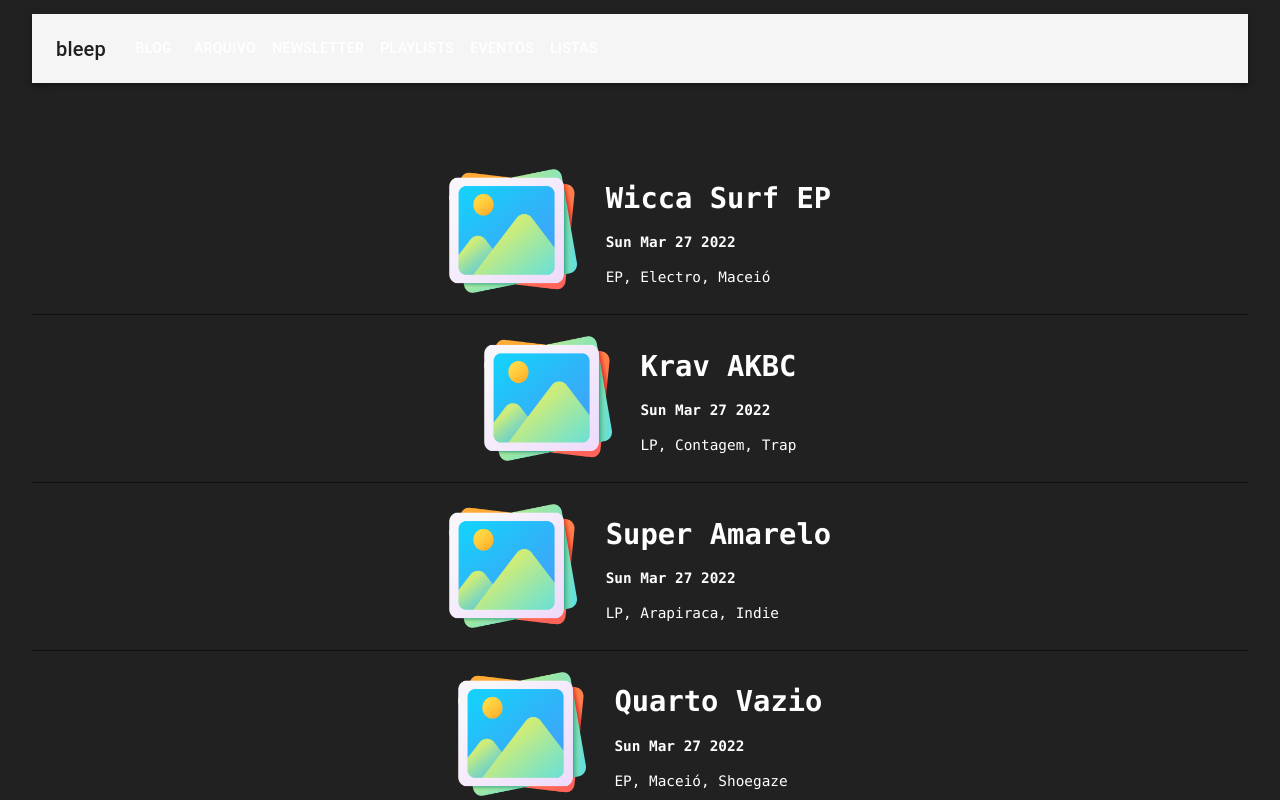
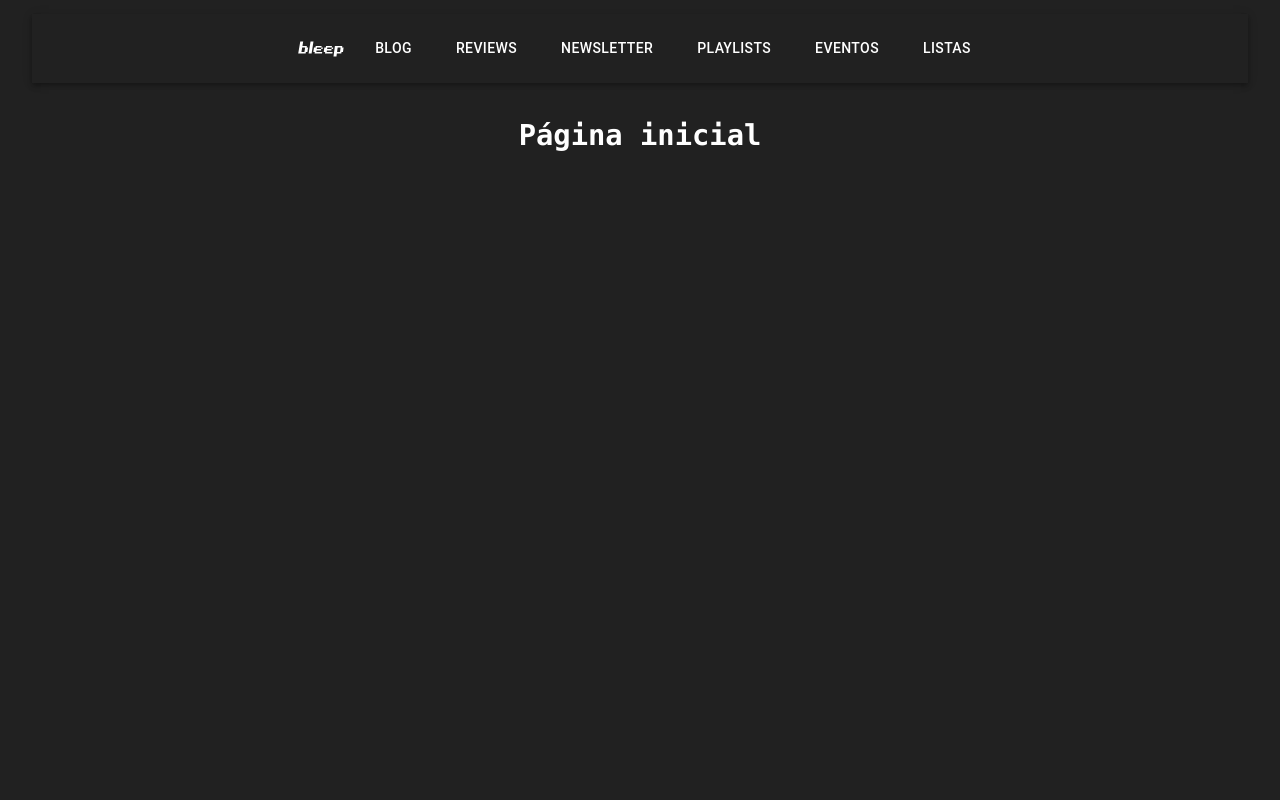
Before and after one commit to kayehol/bleep-v22, a Next.js app: page / in a window 1280 px wide. Shown: the top 800 px of the page. Built offline with nearby package versions, Linux system fonts and the light colour scheme.

Commit message:
add post, update on menu and ui

```diff
--- /dev/null
+++ b/components/Layout.jsx
@@ -0,0 +1,25 @@
+import Head from 'next/head';
+import MenuNavBar from '../components/MenuNavBar';
+
+import styles from '../styles/Home.module.css'
+
+export default function Layout({children}) {
+    return (
+        <div className={styles.container}>
+            <Head>
+                <title>Bleep News</title>
+                <meta name="description" content="Cobertura de arte e ensaios" />
+                <link rel="icon" href="/favicon.ico" />
+            </Head>
+            <header className={styles.header}>
+                <MenuNavBar />
+            </header>
+            <main className={styles.main}>
+                {children}
+            </main>
+            <footer className={styles.footer}>
+                &#169; Kayê Holanda - { new Date().getFullYear() }
+            </footer>
+        </div>
+    )
+}
--- a/components/MenuNavBar.jsx
+++ b/components/MenuNavBar.jsx
@@ -1,4 +1,6 @@
-import { useState } from 'react'
+import { useState } from 'react';
+import Image from 'next/image';
+import Link from 'next/link';
 import {
     AppBar,
     Container,
@@ -8,12 +10,13 @@ import {
     IconButton,
     Menu,
     MenuItem,
-    Button } from '@mui/material'
-
+    Button } from '@mui/material';
 import MenuIcon from '@mui/icons-material/Menu';
 
+import logo from '../public/logo.svg';
+
 const MenuNavBar = () => {
-    const pages = ['blog', 'arquivo', 'newsletter', 'playlists', 'eventos', 'listas'];
+    const pages = ['blog', 'reviews', 'newsletter', 'playlists', 'eventos', 'listas'];
     const [anchorElNav, setAnchorElNav] = useState(null);
 
     const handleOpenNavMenu = (event) => {
@@ -25,18 +28,10 @@ const MenuNavBar = () => {
     };
 
     return (
-        <AppBar position="static" color="default" enableColorOnDark>
+        <AppBar position="static" color="transparent">
             <Container maxWidth="xl">
                 <Toolbar disableGutters>
-                    <Typography
-                        variant="h6"
-                        noWrap
-                        component="div"
-                        sx={{ mr: 2, display: { xs: 'none', md: 'flex' } }}
-                    >
-                        bleep
-                    </Typography>
-
+                    {/* mobile */}
                     <Box sx={{ flexGrow: 1, display: { xs: 'flex', md: 'none' } }}>
                         <IconButton
                             size="large"
@@ -73,22 +68,22 @@ const MenuNavBar = () => {
                             ))}
                         </Menu>
                     </Box>
-                    <Typography
-                        variant="h6"
-                        noWrap
-                        component="div"
-                        sx={{ flexGrow: 1, display: { xs: 'flex', md: 'none' } }}
-                    >
-                        bleep
-                    </Typography>
-                    <Box sx={{ flexGrow: 1, display: { xs: 'none', md: 'flex' } }}>
+                    {/* desktop */}
+                    <Box sx={{ flexGrow: 1, justifyContent: 'center', display: { xs: 'none', md: 'flex' } }}>
+                        <Button onClick={handleCloseNavMenu} >
+                            <Link href='/' passHref>
+                                <Image src={logo} alt="Logo" width="50%" height="50%" sx={{ my: 2, color: 'white', display: 'block' }} />
+                            </Link>
+                        </Button>
                         {pages.map((page) => (
                             <Button
                                 key={page}
                                 onClick={handleCloseNavMenu}
                                 sx={{ my: 2, color: 'white', display: 'block' }}
                             >
-                                {page}
+                                <Link href={`/${page}`} passHref>
+                                    {page}
+                                </Link>
                             </Button>
                         ))}
                     </Box>
--- a/components/PostPreview.jsx
+++ b/components/PostPreview.jsx
@@ -1,4 +1,5 @@
 import Image from 'next/image';
+import Link from 'next/link';
 import placeholder from '../public/placeholder.png';
 import styled from 'styled-components';
 
@@ -13,7 +14,7 @@ const Style = styled.div`
     a:hover {
         text-decoration: underline;
     }
-    #metadata {
+    #postData {
         margin-left: 2em
     }
 `
@@ -27,13 +28,15 @@ const PostPreview = ({titulo, data, tags, slug}) => {
                 height="128px"
                 width="128px"
             />
-            <div id='metadata'>
-                <a href={slug}>
-                    <h1>{titulo}</h1>
-                    <h4>{data}</h4>
-                </a>
-                <p>{tags}</p>
-            </div>
+            <Link href={`/review/${slug}`} passHref>
+                <div id="postData">
+                    <a>
+                        <h1>{titulo}</h1>
+                        <h4>{data}</h4>
+                        <p>{tags}</p>
+                    </a>
+                </div>
+            </Link>
         </Style>
     )
 }
--- a/pages/index.js
+++ b/pages/index.js
@@ -1,33 +1,11 @@
-import Head from 'next/head'
-import styles from '../styles/Home.module.css'
-import Feed from '../components/Feed'
-import MenuNavBar from '../components/MenuNavBar'
+import Layout from '../components/Layout'
 
 export default function Home() {
   return (
-    <div className={styles.container}>
-      <Head>
-        <title>Bleep News</title>
-        <meta name="description" content="Cobertura de arte e ensaios" />
-        <link rel="icon" href="/favicon.ico" />
-      </Head>
-      <header className={styles.header}>
-        <MenuNavBar />
-        {/* <nav>
-          <a href="#">bleep</a>
-          <a href="#">Newsletter</a>
-          <a href="#">Playlists</a>
-          <a href="#">Eventos</a>
-          <a href="#">Listas</a>
-          <a href="#">Contato</a>
-        </nav> */}
-      </header>
-      <main className={styles.main}>
-        <Feed />
-      </main>
-      <footer className={styles.footer}>
-        &#169; Kayê Holanda - { new Date().getFullYear() }
-      </footer>
+    <div>
+      <Layout>
+        <h1>Página inicial</h1>
+      </Layout>
     </div>
   )
 }
--- a/styles/Home.module.css
+++ b/styles/Home.module.css
@@ -8,11 +8,11 @@
 
 .main {
   min-height: 100vh;
-  padding: 4rem 0;
+  padding: 1rem 0;
   flex: 1;
   display: flex;
   flex-direction: column;
-  justify-content: center;
+  justify-content: flex-start;
   align-items: center;
   align-content: center;
 }
@@ -21,7 +21,6 @@
   display: flex;
   flex: 1;
   padding: 2rem 0;
-  border-top: 1px solid #263238;
   justify-content: center;
   align-items: center;
   font-size: 0.8em;
```
Also changed, not shown: pages/review/[post].js (added, +34 -0 lines), pages/reviews.js (added, +10 -0 lines), public/logo.svg (added).
